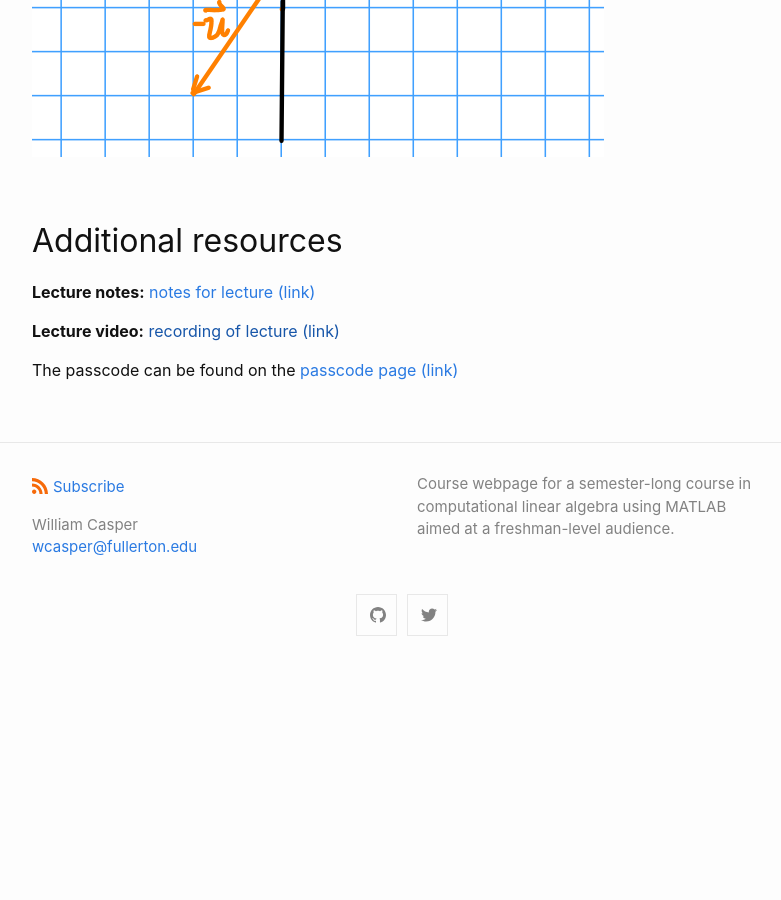
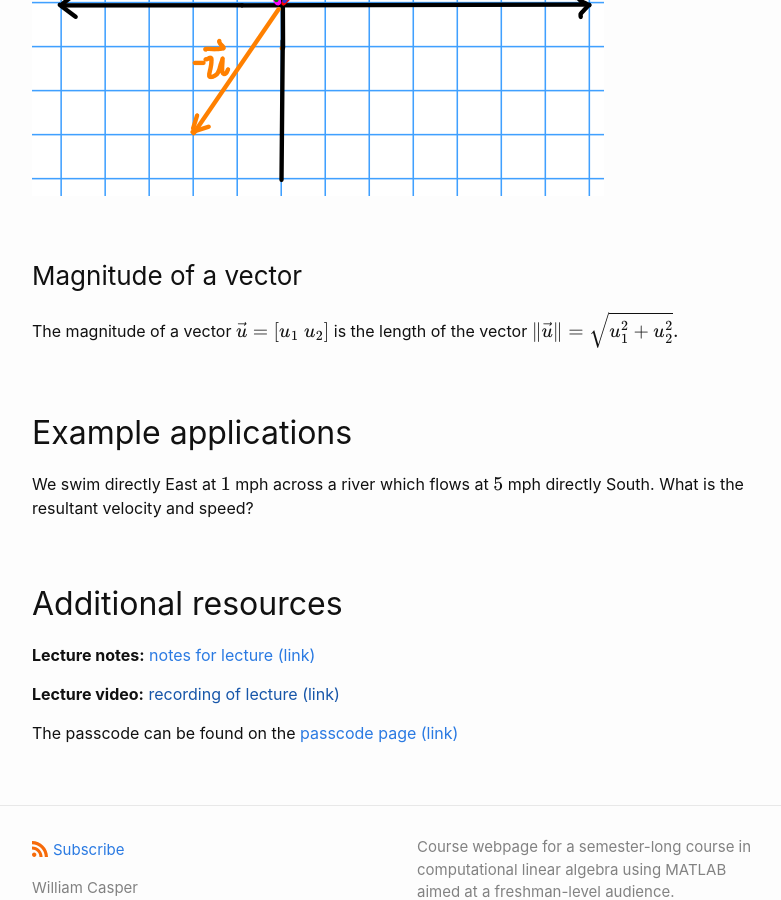
Before and after one commit to wcasper/math107spring2021, a Jekyll site: the page built from _posts/2021-02-24-Week-5-Lecture-9.md, in a window 1280 px wide and 900 px high, scrolled down 2407 px. Shown: the whole window, without its empty margins (238-1019 px from the left). Built offline with Jekyll 4.4.1, drawn with Linux system fonts in a browser that asks for light colours; before the commit the page ends 3078 px from its top, so only the background shows below that; some of the changed text lies outside the part shown.

Commit message:
added lecture

```diff
--- a/_posts/2021-02-24-Week-5-Lecture-9.md
+++ b/_posts/2021-02-24-Week-5-Lecture-9.md
@@ -15,6 +15,8 @@ Notes and highlights from lecture
 
 ## Vectors
 
+We describe the two-dimensional situation.  The three dimensional situation and higher are similar.
+
 ### Vector addition
 
 ![Vector addition](/math107spring2021/extras/img/vector-addition.png)
@@ -27,6 +29,17 @@ Notes and highlights from lecture
 
 ![Scalar multiplication](/math107spring2021/extras/img/scalar-multiplication.png)
 
+
+### Magnitude of a vector
+
+The magnitude of a vector $$\vec u = [u_1\ u_2]$$ is the length of the vector
+$$\|\vec u\| = \sqrt{u_1^2 + u_2^2}.$$
+
+
+## Example applications
+
+We swim directly East at $$1$$ mph across a river which flows at $$5$$ mph directly South.  What is the resultant velocity and speed?
+
 ## Additional resources
 
 
```
